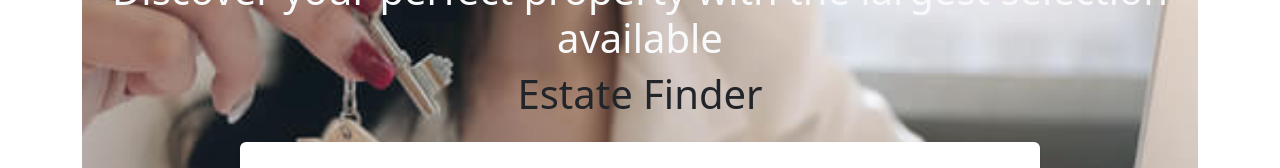
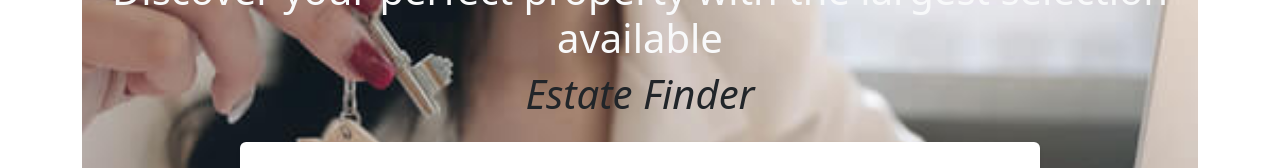
Before and after one commit to kavindya369/estate-agent-app, a React (Create React App) app: page / in a window 1280 px wide. Shown: the part 162-330 px from the top of the page. Built offline with nearby package versions, Linux system fonts and the light colour scheme.

Commit message:
implement form search

```diff
--- a/src/components/SearchForm.jsx
+++ b/src/components/SearchForm.jsx
@@ -19,7 +19,7 @@ const SearchForm = ({ formData, handleInputChange, handleSubmit }) => {
   return (
     <div className="search-container" style={{ backgroundImage: 'url(/images/img1.jpg)', backgroundSize: 'cover', backgroundPosition: 'center', padding: '80px 0' }}>
       <h1 className="text-center text-light">Discover your perfect property with the largest selection available</h1>
-      <h1 className="text-center mb-4 text-dark">Estate Finder</h1>
+      <h1 className="text-center mb-4 text-dark fst-italic">Estate Finder</h1>
 
       {/* Main form container */}
       <form onSubmit={handleSubmit} className="bg-white p-4 rounded shadow-sm" style={{ maxWidth: '800px', margin: '0 auto' }}>
```
